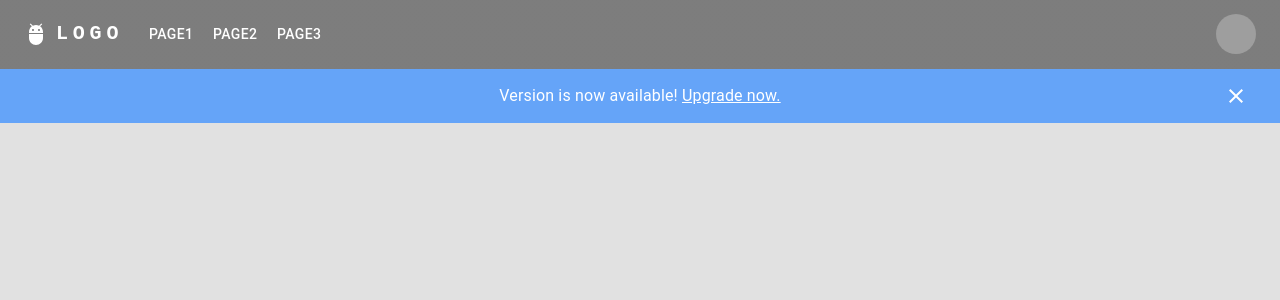
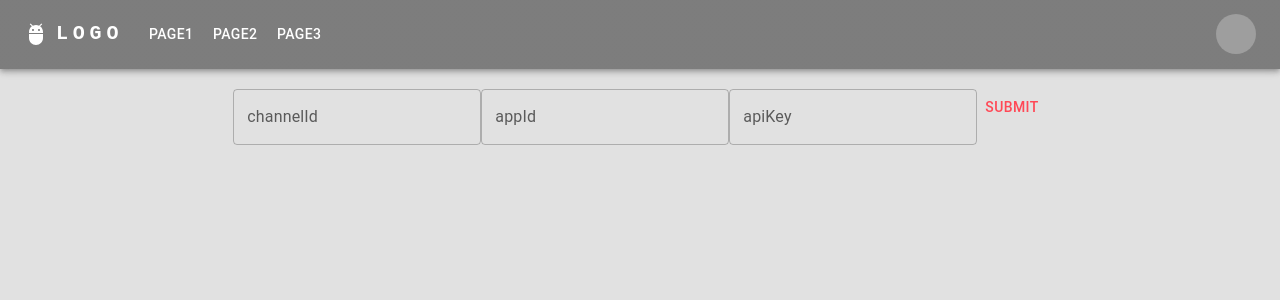
Before and after one commit to titan-syndicate/design-system-pipeline, a React (Create React App) app: page / in a window 1280 px wide. Shown: the top 300 px of the page. Built offline with nearby package versions, Linux system fonts and the light colour scheme; no server answers; grey boxes are pictures that could not be loaded.

Commit message:
remove auth token

```diff
--- a/package.json
+++ b/package.json
@@ -15,6 +15,7 @@
     "@types/react": "^18.0.28",
     "@types/react-dom": "^18.0.11",
     "@xstate/react": "^3.2.1",
+    "dotenv": "^16.0.3",
     "react": "^18.2.0",
     "react-dom": "^18.2.0",
     "react-router-dom": "^6.9.0",
--- a/src/App.tsx
+++ b/src/App.tsx
@@ -1,18 +1,53 @@
 import React from "react";
-import logo from "./logo.svg";
 import "./App.css";
-import { ReleaseButton } from "./components/ReleaseButton";
 import Navbar from "./components/Navbar";
 import Banner from "./components/Banner";
 
+import { Button, TextField } from "@mui/material";
+
 function App() {
+  const [config, setConfig] = React.useState({
+    apiKey: "",
+    channelId: "",
+    appId: "",
+  });
+
   return (
     <div className="App">
       <header className="App-header">
         <Navbar />
-        <Banner />
+        <Banner
+          apiKey={config.apiKey}
+          channelId={config.channelId}
+          appId={config.appId}
+        />
 
         {/* <ReleaseButton /> */}
+        <form
+          style={{ marginTop: "20px" }}
+          onSubmit={(event) => {
+            event.preventDefault();
+          }}
+        >
+          <TextField
+            label="channelId"
+            onChange={(e) =>
+              setConfig({ ...config, channelId: e.target.value })
+            }
+          />
+
+          <TextField
+            type="text"
+            label="appId"
+            onChange={(e) => setConfig({ ...config, appId: e.target.value })}
+          />
+
+          <TextField
+            label="apiKey"
+            onChange={(e) => setConfig({ ...config, apiKey: e.target.value })}
+          />
+          <Button type="submit">submit</Button>
+        </form>
       </header>
     </div>
   );
--- a/src/components/Banner.tsx
+++ b/src/components/Banner.tsx
@@ -2,8 +2,6 @@ import React, { useEffect, useState, useRef } from "react";
 import { Container } from "@mui/system";
 import { Link, Typography } from "@mui/material";
 import CloseIcon from "@mui/icons-material/Close";
-import { useMachine } from "@xstate/react";
-import bannerMachine from "./bannerMachine";
 
 function usePrevious(value: any) {
   // The ref object is a generic container whose current property is mutable ...
@@ -17,7 +15,15 @@ function usePrevious(value: any) {
   return ref.current;
 }
 
-const Banner = () => {
+const Banner = ({
+  apiKey,
+  channelId,
+  appId,
+}: {
+  apiKey: string;
+  channelId: string;
+  appId: string;
+}) => {
   //   const [state, send] = useMachine(bannerMachine);
   const [currentVersion, setCurrentVersion] = useState("");
   const previousVersion = usePrevious(currentVersion);
@@ -27,31 +33,32 @@ const Banner = () => {
     method: "GET",
     headers: {
       accept: "application/json",
-      Authorization:
-        "947cf1cd06be3577655f28e1999a7672ec26dbf9900faa909d9a3a283c345bfd",
+      Authorization: apiKey,
     },
   };
 
-  const fetchRelease = () =>
+  useEffect(() => {
+    if (apiKey !== "" && channelId !== "" && apiKey !== "") {
+      let id = setInterval(() => fetchRelease(), 1000);
+
+      const fetchRelease = () => {
         fetch(
-      "https://api.replicated.com/vendor/v3/app/2MyIU7YVJvqnlTfgPMILmTr7iUZ/channel/2MyIU4o7jdYdrT49ZEnh2z7J4rD",
+          `https://api.replicated.com/vendor/v3/app/${appId}/channel/${channelId}`,
           options,
         )
           .then((response) => response.json())
-      .then((response) => setCurrentVersion(response.channel.currentVersion))
+          .then((response) =>
+            setCurrentVersion(response.channel.currentVersion),
+          )
           .catch((err) => console.error(err));
-
-  fetchRelease();
-
-  useEffect(() => {
-    let id = setInterval(() => fetchRelease(), 1000);
-    console.log(currentVersion);
+      };
       if (currentVersion !== previousVersion) {
         fetchRelease();
         setHidden(false);
         clearInterval(id);
       }
-  }, [currentVersion, previousVersion]);
+    }
+  }, [apiKey, appId, channelId, currentVersion, previousVersion]);
 
   return (
     <>
```
Also changed, not shown: 2 other files (tests, documents, lock files or other folders). Lines whose indentation alone changed are shown as unchanged.
